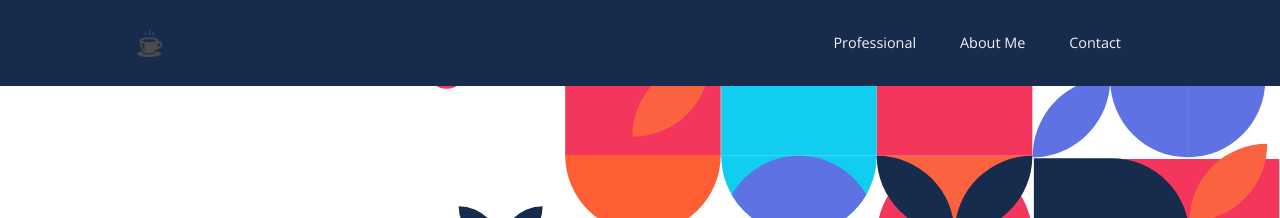
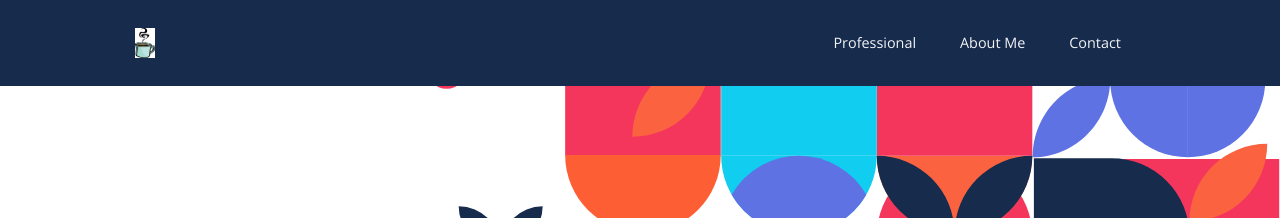
Before and after one commit to patriciamariebarrier/patriciamariebarrier.github.io, a Jekyll site: the page built from index.html, in a window 1280 px wide. Shown: the top 218 px of the page. Built offline with Jekyll 4.4.1, drawn with Linux system fonts in a browser that asks for light colours; nearby versions of some CDN libraries.

Commit message:
Update settings.yml

```diff
--- a/_data/settings.yml
+++ b/_data/settings.yml
@@ -3,8 +3,8 @@ basic_settings:
   favicon_image: /assets/img/slack.png
 
 header_settings:
-  logo_image:  assets/img/coffee-mug-icon-12.jpg
-  mobile_logo_image:  assets/img/coffee-mug-icon-12.jpg
+  logo_image:  assets/img/kT8oeXLxc.jpg
+  mobile_logo_image:  assets/img/kT8oeXLxc.jpg
 
   # Choose a color for your header [blue, dark, light].
   theme: dark
```
